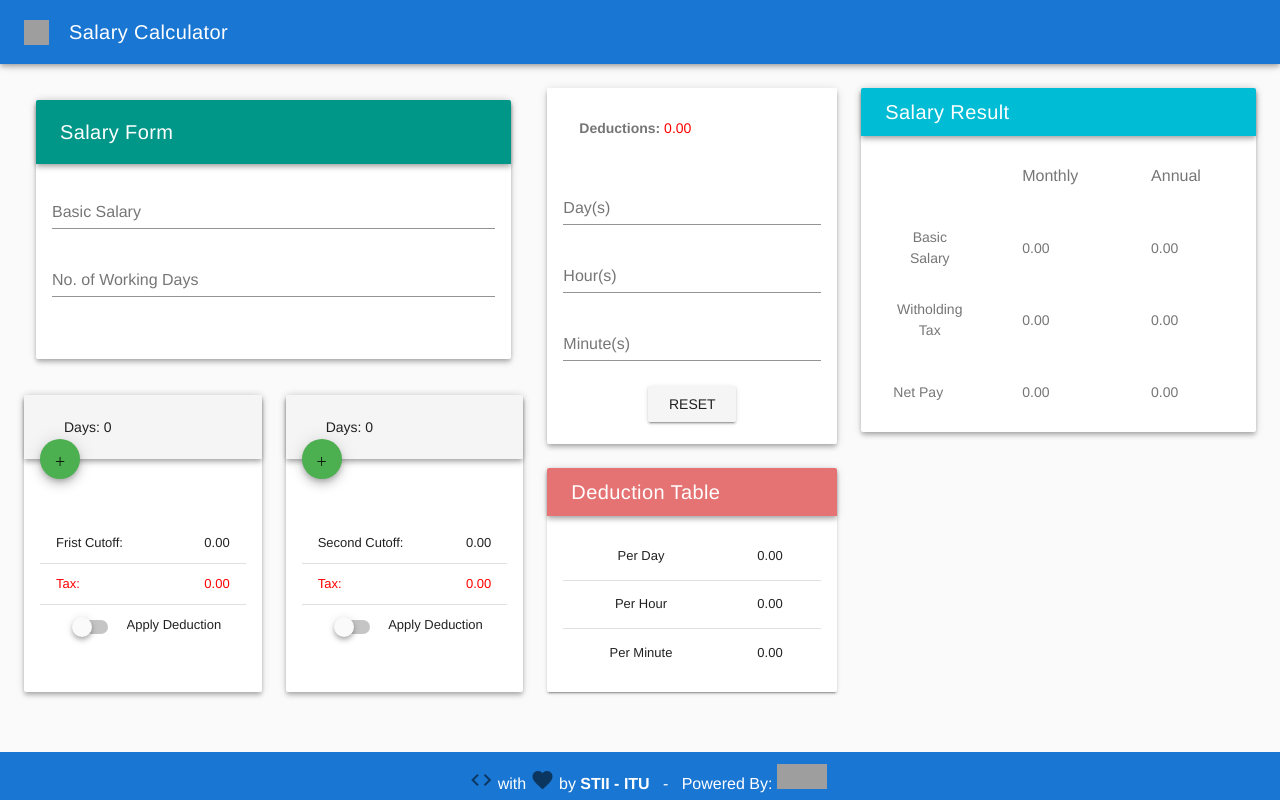
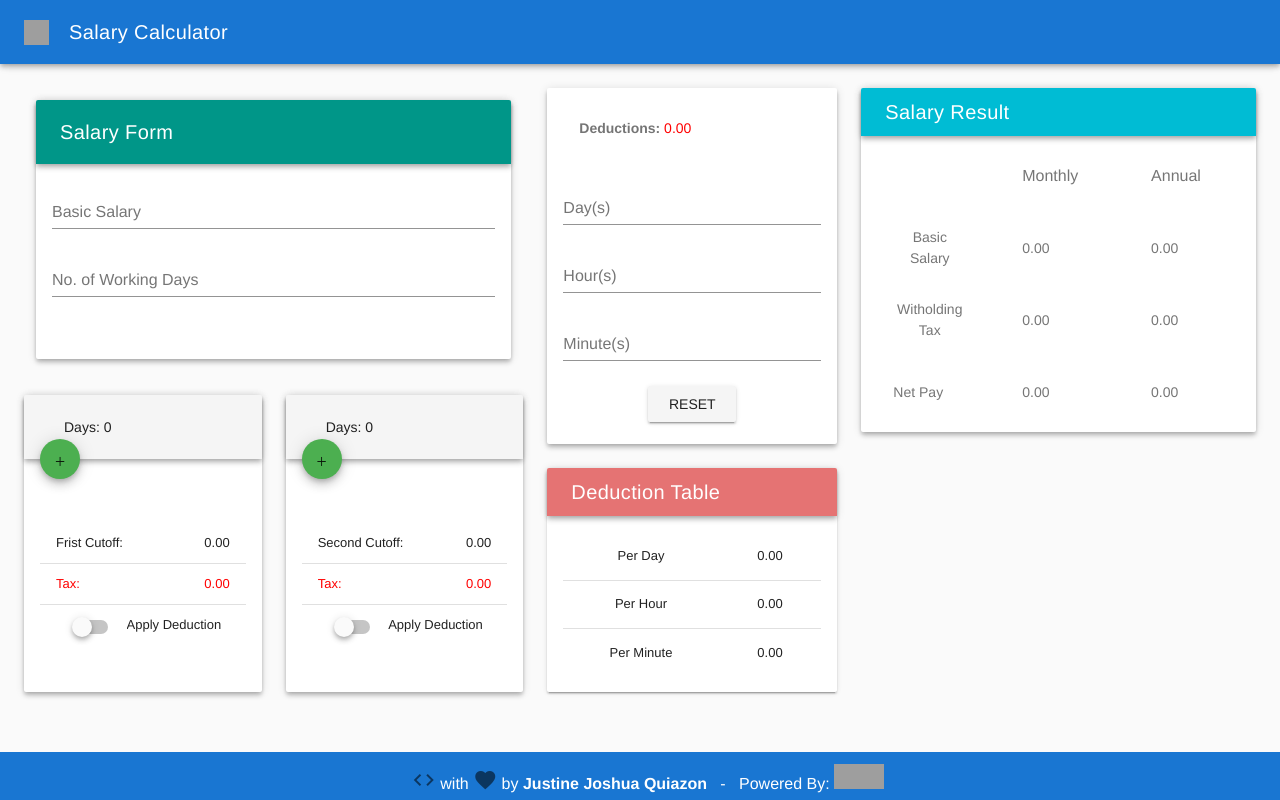
Before and after one commit to jioo/Vue-Salary-Calc, a Vue app in the folder client/: page / in a window 1280 px wide. Built offline with nearby package versions, Linux system fonts and the light colour scheme; grey boxes are pictures that could not be loaded.

Commit message:
Update footer

```diff
--- a/client/src/App.vue
+++ b/client/src/App.vue
@@ -18,7 +18,7 @@
                with
               <v-icon>favorite</v-icon>
                by
-              <b>STII - ITU</b>
+              <b>Justine Joshua Quiazon</b>
               &nbsp;
               - &nbsp;&nbsp;Powered By:
               <a href="https://vuejs.org/" target="_blank"><img src="https://avatars1.githubusercontent.com/u/6128107?s=400&v=4" alt="" width="25" height="25" class="mt-2"></a>
--- a/client/src/components/main/Cutoff.vue
+++ b/client/src/components/main/Cutoff.vue
@@ -50,7 +50,6 @@ export default {
   ],
   data () {
     return {
-
     }
   }
 }
```
